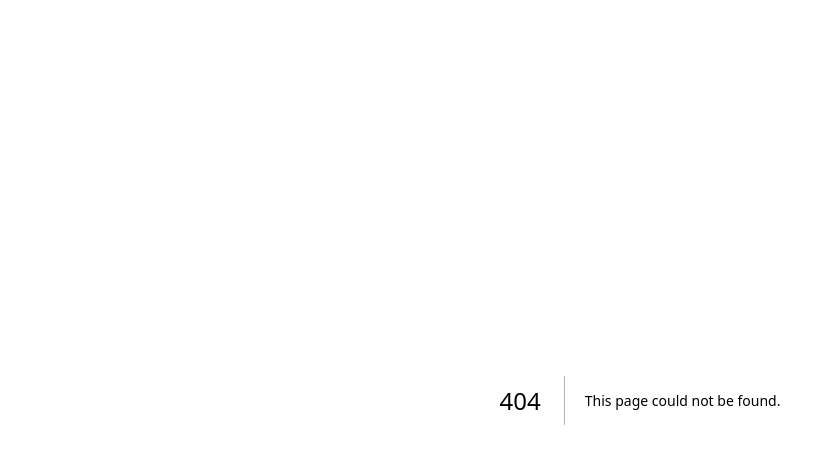
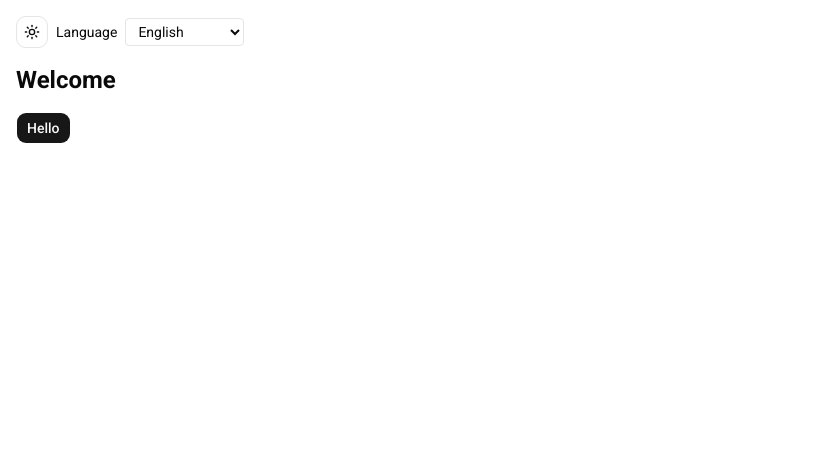
Before and after one commit to muodilo/ubumenyimentor, a Next.js app: page /en in a window 1280 px wide. Before the commit this address had no page. Shown: the top 464 px of the page, without its empty margins (0-827 px from the left). Built offline with nearby package versions, Linux system fonts and the light colour scheme.

Commit message:
ft/ implement language selection

```diff
--- /dev/null
+++ b/app/[lang]/page.tsx
@@ -0,0 +1,37 @@
+import { notFound } from "next/navigation";
+
+import { getDictionary, hasLocale } from "../dictionaries";
+import { ModeToggle } from "@/components/mode-toggle";
+import { LanguageSwitcher } from "@/components/language-switcher";
+import { Button } from "@/components/ui/button";
+
+export default async function HomePage({
+  params,
+}: PageProps<"/[lang]">) {
+  const { lang } = await params;
+
+  if (!hasLocale(lang)) {
+    notFound();
+  }
+
+  const dict = await getDictionary(lang);
+
+  return (
+    <div className="space-y-4 p-4">
+      <div className="flex items-center gap-2">
+        <ModeToggle
+          labelLight={dict.theme.light}
+          labelDark={dict.theme.dark}
+          labelSystem={dict.theme.system}
+          toggleLabel={dict.theme.toggle}
+        />
+        <label className="text-sm">
+          {dict.home.languageLabel}
+          <LanguageSwitcher />
+        </label>
+      </div>
+      <h1 className="text-2xl font-semibold">{dict.home.title}</h1>
+      <Button>{dict.home.button}</Button>
+    </div>
+  );
+}
--- /dev/null
+++ b/app/dictionaries/en.json
@@ -0,0 +1,13 @@
+{
+  "home": {
+    "title": "Welcome",
+    "button": "Hello",
+    "languageLabel": "Language"
+  },
+  "theme": {
+    "toggle": "Toggle theme",
+    "light": "Light",
+    "dark": "Dark",
+    "system": "System"
+  }
+}
--- /dev/null
+++ b/app/dictionaries/fr.json
@@ -0,0 +1,13 @@
+{
+  "home": {
+    "title": "Bienvenue",
+    "button": "Bonjour",
+    "languageLabel": "Langue"
+  },
+  "theme": {
+    "toggle": "Changer le thème",
+    "light": "Clair",
+    "dark": "Sombre",
+    "system": "Système"
+  }
+}
--- /dev/null
+++ b/app/dictionaries/index.ts
@@ -0,0 +1,14 @@
+import "server-only";
+
+const dictionaries = {
+  en: () => import("./en.json").then((module) => module.default),
+  fr: () => import("./fr.json").then((module) => module.default),
+  rw: () => import("./rw.json").then((module) => module.default),
+};
+
+export type Locale = keyof typeof dictionaries;
+
+export const hasLocale = (locale: string): locale is Locale =>
+  locale in dictionaries;
+
+export const getDictionary = async (locale: Locale) => dictionaries[locale]();
--- /dev/null
+++ b/app/dictionaries/rw.json
@@ -0,0 +1,13 @@
+{
+  "home": {
+    "title": "Murakaza neza",
+    "button": "Muraho",
+    "languageLabel": "Ururimi"
+  },
+  "theme": {
+    "toggle": "Hindura insanganyamatsiko",
+    "light": "Irumuri",
+    "dark": "Icyijimye",
+    "system": "Sisitemu"
+  }
+}
--- a/app/page.tsx
+++ b/app/page.tsx
@@ -1,12 +1,5 @@
-import { ModeToggle } from "@/components/mode-toggle";
-import { Button } from "@/components/ui/button";
+import { redirect } from "next/navigation";
 
-
-export default function Home() {
-  return (
-    <div>
-      <ModeToggle/>
-      <Button>Hello</Button>
-    </div>
-  );
+export default function RootPage() {
+  redirect("/en");
 }
--- /dev/null
+++ b/components/language-switcher.tsx
@@ -0,0 +1,41 @@
+"use client";
+
+import { usePathname, useRouter } from "next/navigation";
+
+const languages = [
+  { code: "en", label: "English" },
+  { code: "fr", label: "Français" },
+  { code: "rw", label: "Kinyarwanda" },
+];
+
+export function LanguageSwitcher() {
+  const router = useRouter();
+  const pathname = usePathname();
+
+  const segments = pathname.split("/");
+  const currentLocale = segments[1] || "en";
+
+  function changeLanguage(nextLocale: string) {
+    if (nextLocale === currentLocale) return;
+
+    const nextSegments = [...segments];
+    nextSegments[1] = nextLocale;
+    const nextPathname = nextSegments.join("/") || "/";
+
+    router.push(nextPathname);
+  }
+
+  return (
+    <select
+      value={currentLocale}
+      onChange={(event) => changeLanguage(event.target.value)}
+      className="ml-2 rounded border bg-background px-2 py-1 text-sm"
+    >
+      {languages.map((lang) => (
+        <option key={lang.code} value={lang.code}>
+          {lang.label}
+        </option>
+      ))}
+    </select>
+  );
+}
--- a/components/mode-toggle.tsx
+++ b/components/mode-toggle.tsx
@@ -12,7 +12,19 @@ import {
   DropdownMenuTrigger,
 } from "@/components/ui/dropdown-menu"
 
-export function ModeToggle() {
+type ModeToggleProps = {
+  labelLight: string
+  labelDark: string
+  labelSystem: string
+  toggleLabel?: string
+}
+
+export function ModeToggle({
+  labelLight,
+  labelDark,
+  labelSystem,
+  toggleLabel = "Toggle theme",
+}: ModeToggleProps) {
   const { setTheme } = useTheme()
 
   const [mounted, setMounted] = React.useState(false)
@@ -31,18 +43,18 @@ export function ModeToggle() {
         <Button variant="outline" size="icon">
           <Sun className="h-[1.2rem] w-[1.2rem] scale-100 rotate-0 transition-all dark:scale-0 dark:-rotate-90" />
           <Moon className="absolute h-[1.2rem] w-[1.2rem] scale-0 rotate-90 transition-all dark:scale-100 dark:rotate-0" />
-          <span className="sr-only">Toggle theme</span>
+          <span className="sr-only">{toggleLabel}</span>
         </Button>
       </DropdownMenuTrigger>
       <DropdownMenuContent align="end">
         <DropdownMenuItem onClick={() => setTheme("light")}>
-          Light
+          {labelLight}
         </DropdownMenuItem>
         <DropdownMenuItem onClick={() => setTheme("dark")}>
-          Dark
+          {labelDark}
         </DropdownMenuItem>
         <DropdownMenuItem onClick={() => setTheme("system")}>
-          System
+          {labelSystem}
         </DropdownMenuItem>
       </DropdownMenuContent>
     </DropdownMenu>
```
